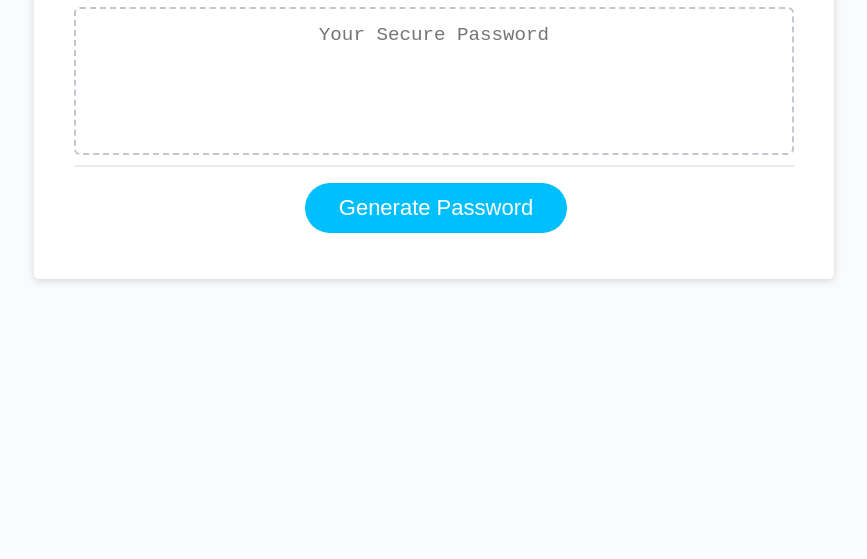
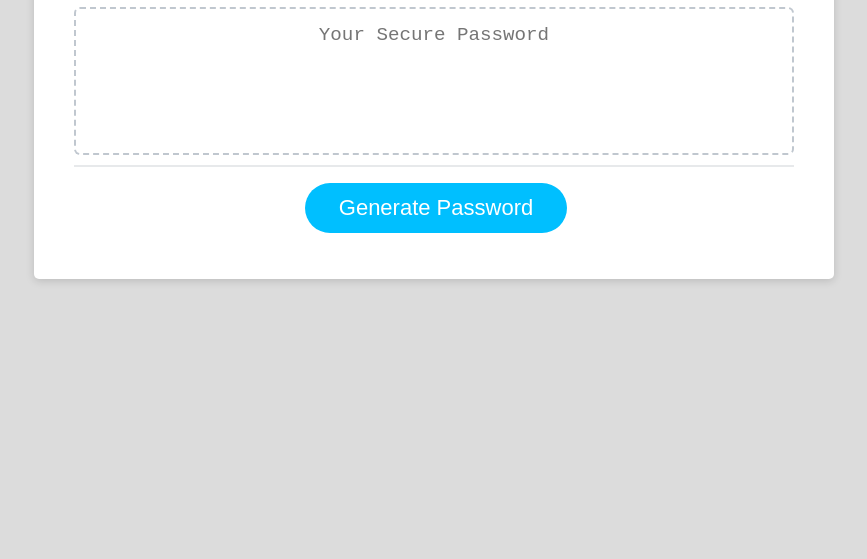
Before and after one commit to Rogerson253/generator, a plain HTML site: page index.html in a window 1280 px wide. Shown: the part 241-800 px from the top of the page, without its empty margins (206-1073 px from the left). Drawn offline with Linux system fonts and the light colour scheme.

Commit message:
changed background color

```diff
--- a/styles.css
+++ b/styles.css
@@ -14,7 +14,7 @@ padding: 0;
 
 body {
 font-family: sans-serif;
-background-color: #f9fbfd;
+background-color: #DCDCDC;
 }
 
 .wrapper {
```
